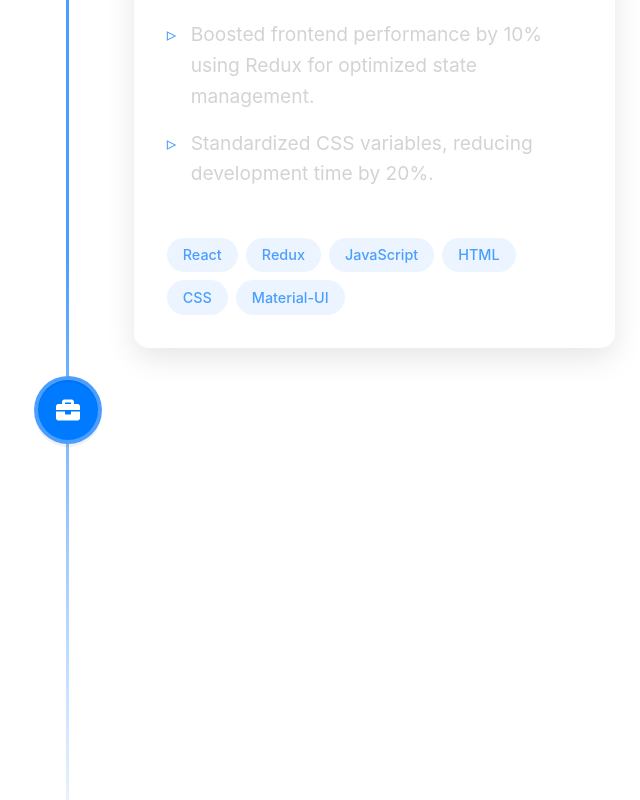
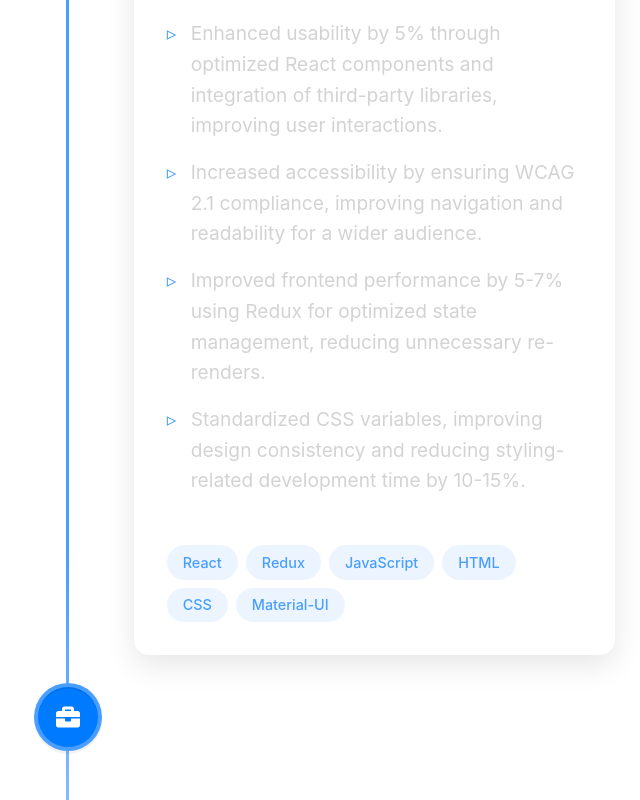
Before and after one commit to rekha0suthar/rekha-portfolio, a React (Create React App) app: page / in a window 1280 px wide. Shown: the part 2880-3680 px from the top of the page, without its empty margins (572-1212 px from the left). Built offline with nearby package versions, Linux system fonts and the light colour scheme; the HTML template or start-up script is replaced by a standard one.

Commit message:
added confirmation mail for user

```diff
--- a/public/index.html
+++ b/public/index.html
@@ -10,7 +10,7 @@
       content="Web site created using create-react-app"
     />
 
-    <title>Rekha's Portfolio</title>
+    <title>Rekha Suthar</title>
   </head>
   <body>
     <noscript>You need to enable JavaScript to run this app.</noscript>
--- a/src/components/Contact.jsx
+++ b/src/components/Contact.jsx
@@ -18,6 +18,28 @@ const Contact = () => {
       .send(
         'service_dz94g3i', // Replace with your EmailJS service ID
         'template_69pvoth', // Replace with your EmailJS template ID
+        {
+          to_name: 'Rekha',
+          from_name: formData.name,
+          reply_to: formData.email,
+          message: formData.message,
+        },
+        'RE3kg8Nk5TQPwx6lj' // Replace with your EmailJS public key
+      )
+      .then(
+        (response) => {
+          setStatus('success');
+          setFormData({ name: '', email: '', message: '' });
+        },
+        (error) => {
+          setStatus('error');
+        }
+      );
+
+    await emailjs
+      .send(
+        'service_dz94g3i', // Replace with your EmailJS service ID
+        'template_3ecgc4f', // Replace with your EmailJS template ID
         {
           to_name: 'Rekha',
           from_name: formData.name,
--- a/src/components/Experience.jsx
+++ b/src/components/Experience.jsx
@@ -15,11 +15,11 @@ const experiences = [
     workingPeriod: 'FEB 2023 - NOV 2023',
     logo: 'https://encrypted-tbn0.gstatic.com/images?q=tbn:ANd9GcRI9134w2feR4zJJ4_23uJYxNF7m3DWWYG1JA&s',
     summary: [
-      'Developed one-click annotation & label selection features using React.js & Node.js, boosting productivity by 25%.',
-      'Optimized frontend with lazy loading & caching, improving page speed by 20%.',
-      'Developed modular code, reducing debugging time by 10%.',
-      'Led and managed a 15-member team, enhancing overall productivity',
-      'Led daily stand-ups to streamline communication, trackprogress, and resolve blockers.',
+      'Developed one-click annotation and label selection features using React.js and Node.js, improving annotation efficiency by 15% and reducing manual selection errors.',
+      'Optimized frontend with lazy loading and caching, decreasing page load time by 10% and improving speed index by 3%',
+      'Refactored code into modular components, reducing debugging and maintenance time by 7%',
+      'Led and managed a 15-member team, improving workflow efficiency and reducing project turnaround time by 10%.',
+      'Facilitated daily stand-ups, enhancing team communication, tracking progress effectively, and reducing blockers by 20%.',
     ],
     technologies: ['React', 'Node.js', 'MongoDB', 'Express', 'Python'],
   },
@@ -29,10 +29,10 @@ const experiences = [
     workingPeriod: 'APR 2022 - JAN 2023',
     logo: 'https://images.crunchbase.com/image/upload/c_pad,f_auto,q_auto:eco,dpr_1/oikb5uteskk4bpflrgdi',
     summary: [
-      'Improved usability by 5% with optimized React components & third-party libraries.',
-      'Increased accessibility by 25% through WCAG 2.1 compliance.',
-      'Boosted frontend performance by 10% using Redux for optimized state management.',
-      'Standardized CSS variables, reducing development time by 20%.',
+      'Enhanced usability by 5% through optimized React components and integration of third-party libraries, improving user interactions.',
+      'Increased accessibility by ensuring WCAG 2.1 compliance, improving navigation and readability for a wider audience.',
+      'Improved frontend performance by 5-7% using Redux for optimized state management, reducing unnecessary re-renders.',
+      'Standardized CSS variables, improving design consistency and reducing styling-related development time by 10-15%.',
     ],
     technologies: [
       'React',
@@ -49,8 +49,8 @@ const experiences = [
     workingPeriod: 'JAN 2022 - MAR 2022',
     logo: 'https://images.crunchbase.com/image/upload/c_pad,h_256,w_256,f_auto,q_auto:eco,dpr_1/v1494841318/ljxjdluf0nhvinmdcwoq.png',
     summary: [
-      'Developed interactive, mobile-friendly UI components using React.js, HTML, and CSS.',
-      'Optimized images and scripts, increasing Lighthouse performance score from 70 to 95.',
+      'Developed interactive, mobile-friendly UI components using React.js, HTML, and CSS, including a responsive navigation bar and modal pop-ups, improving mobile usability',
+      'Optimized images and scripts under mentor guidance, increasing Lighthouse performance score from 70 to 90 by implementing image compression (WebP format) and lazy loading, reducing page load time by 20%.',
     ],
     technologies: ['React', 'JavaScript', 'HTML', 'CSS', 'Bootstrap'],
   },
```
